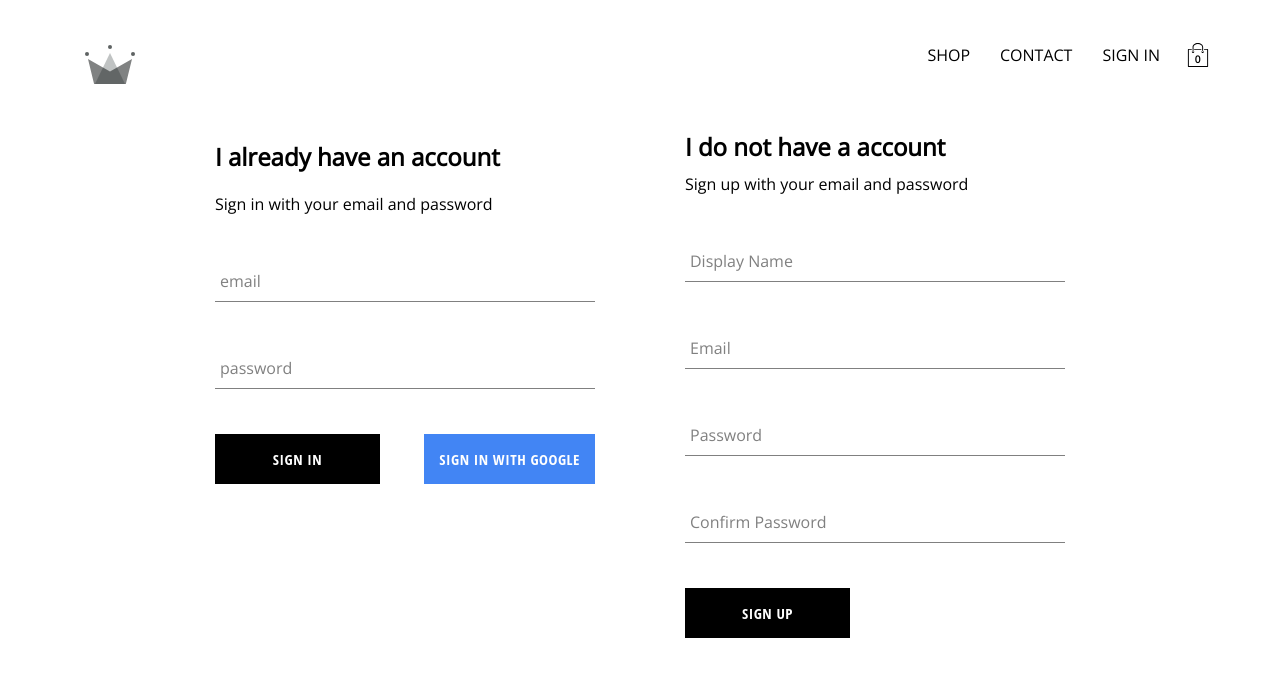
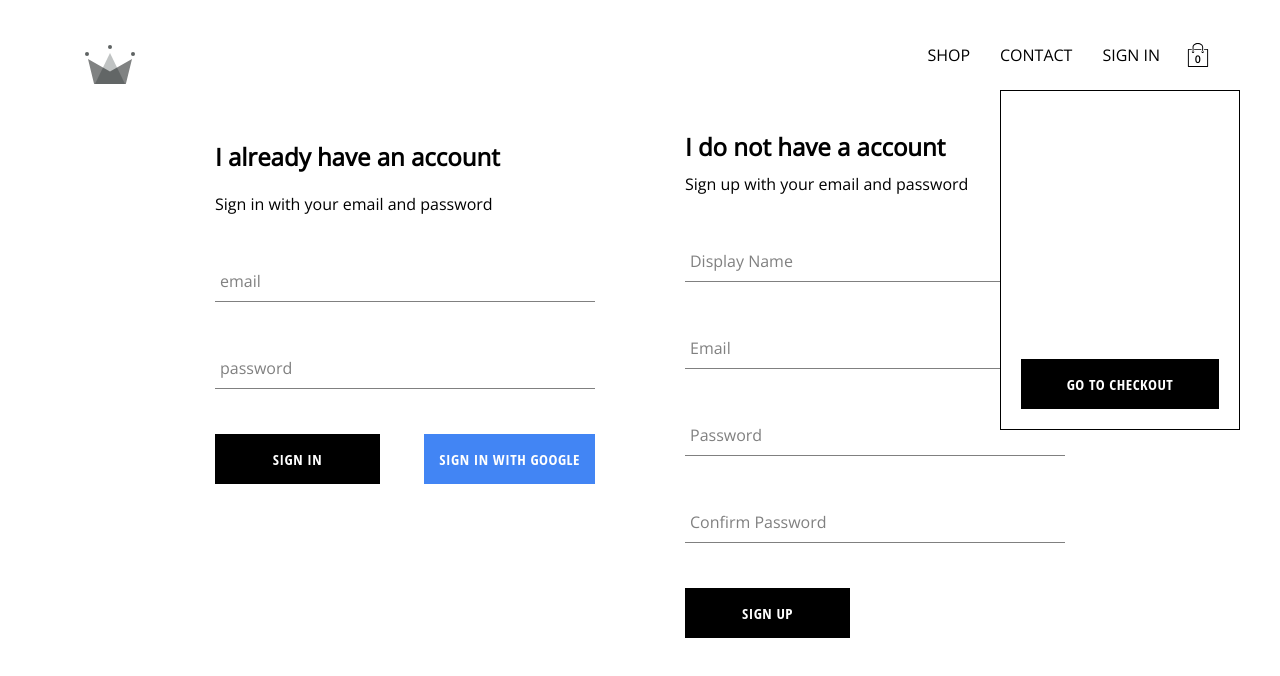
Before and after one commit to silversavi/crwn-clothing, a React (Create React App) app: page /signin in a window 1280 px wide. Shown: the top 676 px of the page. Built offline with nearby package versions, Linux system fonts and the light colour scheme; no server answers.

Commit message:
adding CartDropdown component to header

```diff
--- /dev/null
+++ b/src/components/cart-dropdown/cart-dropdown.component.jsx
@@ -0,0 +1,19 @@
+import React from 'react';
+
+import CustomButton from '../custom-button/custom-button.component';
+
+import './cart-dropdown.styles.scss';
+
+const CartDropdown = () => (
+    <div className="cart-dropdown">
+        <div className="cart-items">
+
+        </div>
+
+        <CustomButton>
+            GO TO CHECKOUT
+        </CustomButton>
+    </div>
+)
+
+export default CartDropdown;
--- /dev/null
+++ b/src/components/cart-dropdown/cart-dropdown.styles.scss
@@ -0,0 +1,24 @@
+.cart-dropdown {
+    position: absolute;
+    width: 240px;
+    height: 340px;
+    display: flex;
+    flex-direction: column;
+    padding: 20px;
+    border: 1px solid black;
+    background-color: white;
+    top: 90px;
+    right: 40px;
+    z-index: 5;
+
+    .cart-items {
+      height: 240px;
+      display: flex;
+      flex-direction: column;
+      overflow: scroll;
+    }
+
+    button {
+      margin-top: auto;
+    }
+  }
--- a/src/components/header/header.component.jsx
+++ b/src/components/header/header.component.jsx
@@ -5,6 +5,7 @@
 
 import { auth } from '../../firebase/firebase.utils';
 import CartIcon from '../cart-icon/cart-icon.component';
+import CartDropdown from '../cart-dropdown/cart-dropdown.component';
 
 import { ReactComponent as Logo } from '../../assets/crown.svg';
 
@@ -26,7 +27,7 @@
             }
             <CartIcon></CartIcon>
         </div>
-
+        <CartDropdown />
     </div>
 )
 
```
